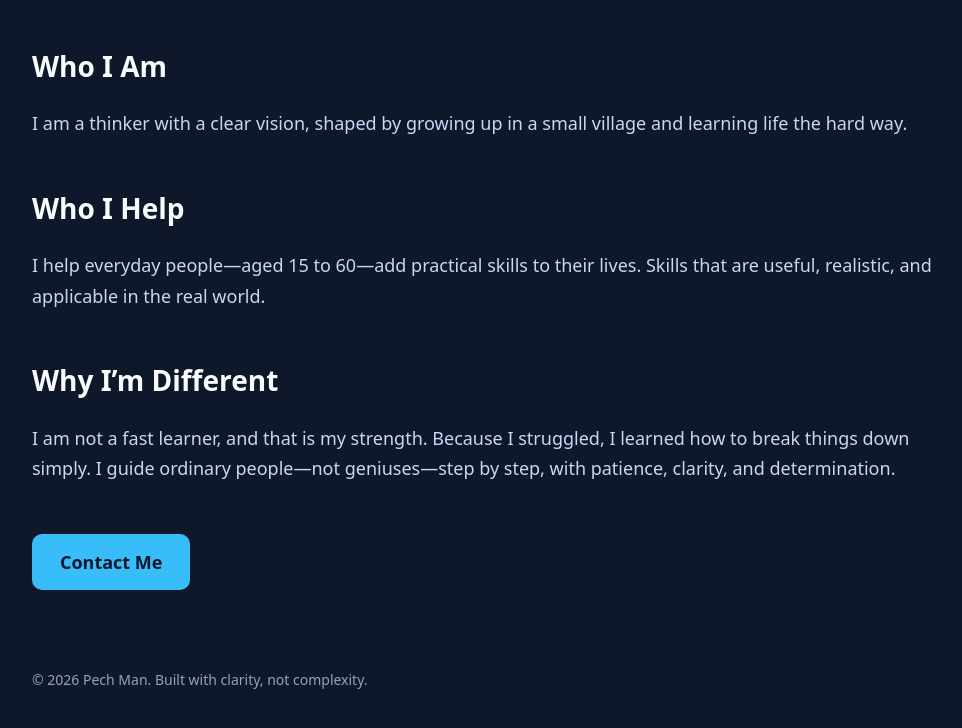
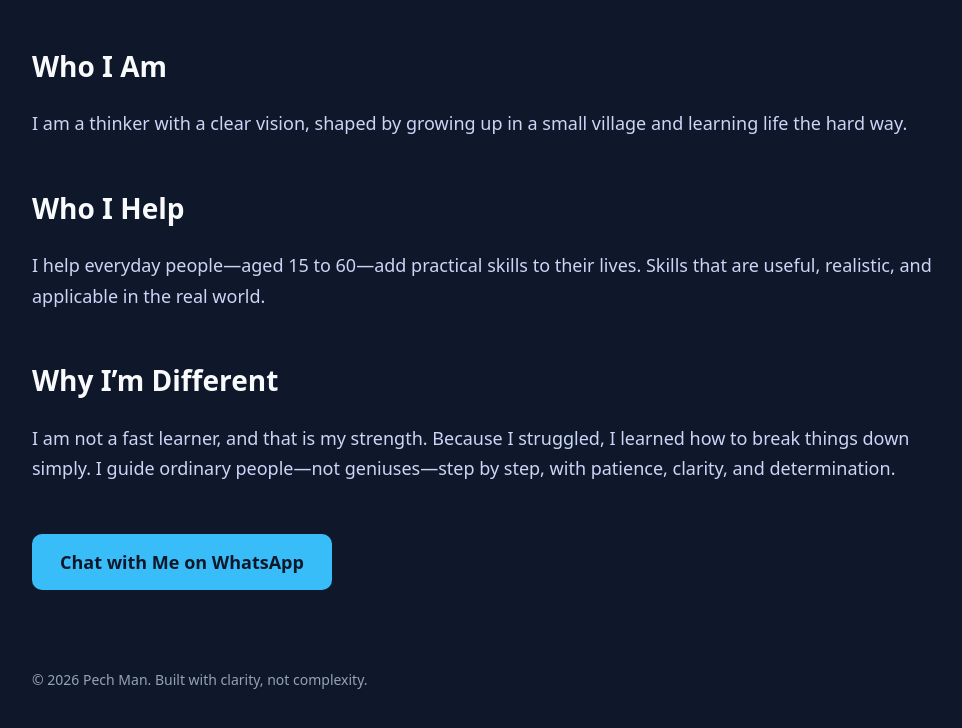
Before and after one commit to omeyjourgensen2015/pechman, a plain HTML site: page index.html in a window 1280 px wide. Shown: the part 220-948 px from the top of the page, without its empty margins (158-1120 px from the left). Drawn offline with Linux system fonts and the light colour scheme.

Commit message:
Update index.html

```diff
--- a/index.html
+++ b/index.html
@@ -92,8 +92,8 @@
     </p>
 
     <div class="cta">
-      <a class="button" href="mailto:TaukeKeledek@keledek.com">
-        Contact Me
+      <a class="button" href="https://wa.me/60164410709">
+  Chat with Me on WhatsApp
       </a>
     </div>
 
```
